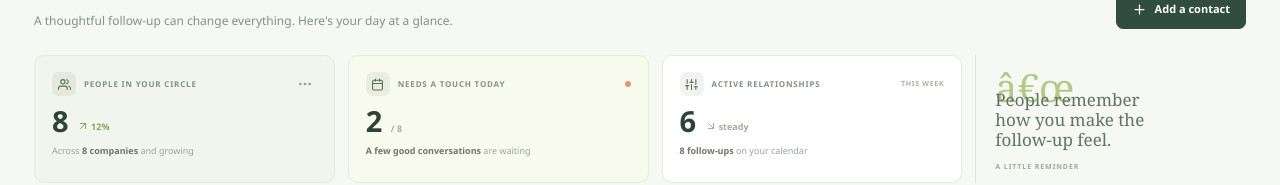
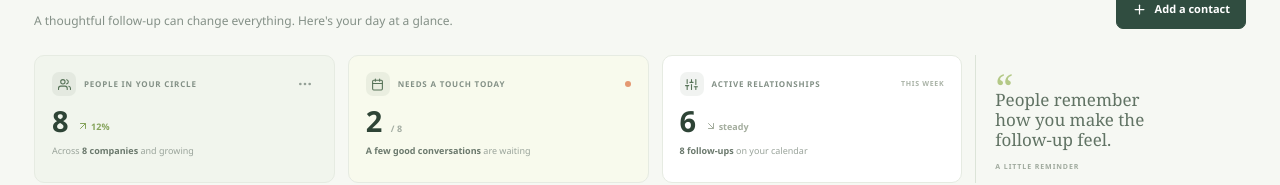
Before and after one commit to a2rp/crm-contact-board, a React (Vite) app: page / in a window 1280 px wide. Shown: the part 184-369 px from the top of the page. Built offline with nearby package versions, Linux system fonts and the light colour scheme.

Commit message:
fix: render the quote mark correctly

```diff
--- a/src/components/overview/index.jsx
+++ b/src/components/overview/index.jsx
@@ -129,7 +129,7 @@ const Overview = ({ contacts, dueToday, openRelationships, thisWeek, todayLabel,
                     </p>
                 </article>
                 <div className={styles["metric-note"]}>
-                    <span className={styles["note-mark"]}>â€œ</span>
+                    <span className={styles["note-mark"]}>{"\u201c"}</span>
                     <p>People remember how you make the follow-up feel.</p>
                     <span className={styles["note-attribution"]}>
                         A LITTLE REMINDER
```
